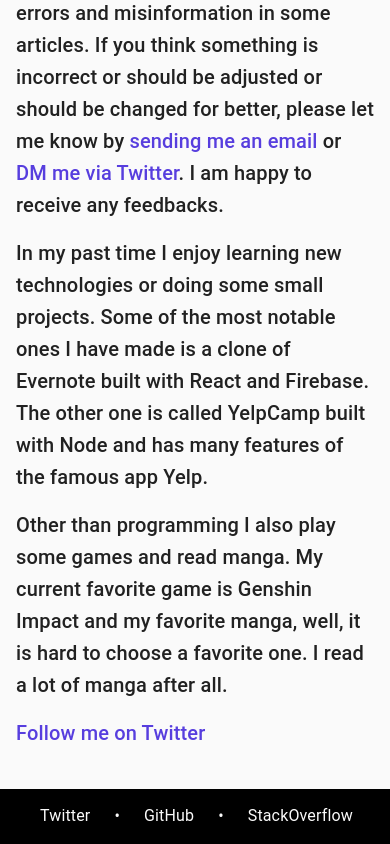
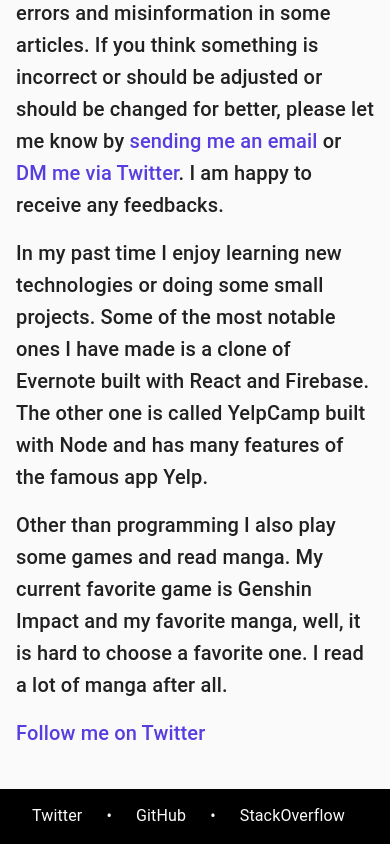
Before and after one commit to AnnLe4869/juniorgocode-blog, a Next.js app in the folder blog-next/: page /about in a window 390 px wide. Shown: the part 495-1339 px from the top of the page. Built offline with nearby package versions, Linux system fonts and the light colour scheme.

Commit message:
Style the footer for mobile device

```diff
--- a/blog-next/components/AppFooter.tsx
+++ b/blog-next/components/AppFooter.tsx
@@ -6,6 +6,9 @@ const useStyles = makeStyles((theme) => ({
     marginTop: theme.spacing(5),
     padding: theme.spacing(2),
     backgroundColor: "#000",
+    [theme.breakpoints.down("md")]: {
+      paddingLeft: theme.spacing(1),
+    },
   },
   externalLink: {
     color: "#fafafa",
```
